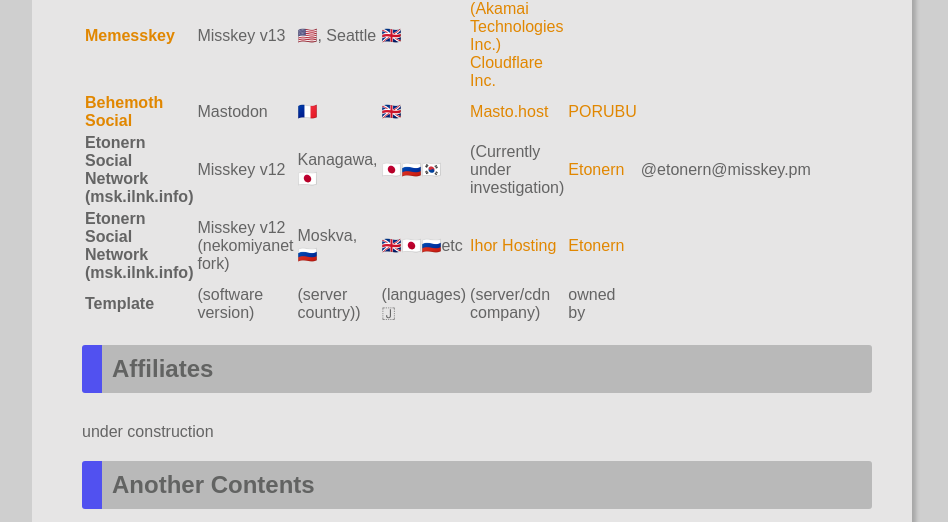
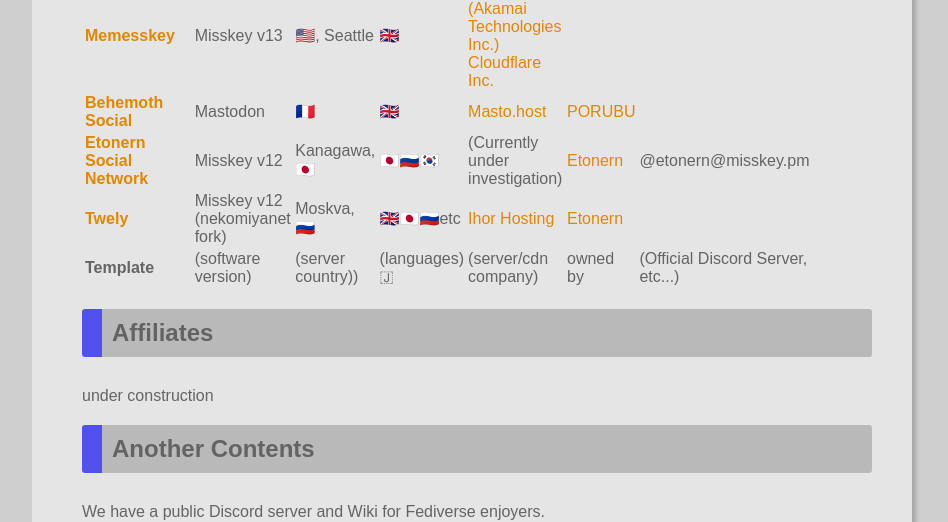
Before and after one commit to porubu0325/fian.github.io, a plain HTML site: page index.html in a window 1280 px wide. Shown: the part 967-1489 px from the top of the page, without its empty margins (168-1116 px from the left). Drawn offline with Linux system fonts and the light colour scheme.

Commit message:
Update index.html

```diff
--- a/index.html
+++ b/index.html
@@ -107,22 +107,22 @@
                     <td class="notes"></td>
                 </tr>
                 <tr>
-                    <th class="membername">Etonern Social Network (msk.ilnk.info)</th>
+                    <th class="membername"><a href="https://msk.ilnk.info/">Etonern Social Network</a></th>
                     <td class="softwares">Misskey v12</td>
                     <td class="country">Kanagawa, 🇯🇵</td>
                     <td class="langs">🇯🇵🇷🇺🇰🇷</td>
                     <td class="serverhost">(Currently under investigation)</td>
-                    <td class="instanceowner"><a href="@etonern@misskey.pm">Etonern</a></td>
+                    <td class="instanceowner"><a href="https://misskey.pm/etonern">Etonern</a></td>
                     <td class="sociallinks">@etonern@misskey.pm</td>
                     <td class="membernotes"></td>
                 </tr>
                 <tr>
-                    <th class="membername">Etonern Social Network (msk.ilnk.info)</th>
+                    <th class="membername"><a href="twely.etn.icu">Twely</a></th>
                     <td class="softwares">Misskey v12 (nekomiyanet fork)</td>
                     <td class="country">Moskva, 🇷🇺</td>
                     <td class="langs">🇬🇧🇯🇵🇷🇺etc</td>
                     <td class="serverhost"><a href="https://ihor.ru/">Ihor Hosting</a></td>
-                    <td class="instanceowner"><a href="@etonern@misskey.pm">Etonern</a></td>
+                    <td class="instanceowner"><a href="https://misskey.pm/etonern">Etonern</a></td>
                     <td class="sociallinks"></td>
                     <td class="membernotes"></td>
                 </tr>
@@ -134,7 +134,7 @@
                     <td class="langs">(languages)🇯</td>
                     <td class="serverhost">(server/cdn company)</td>
                     <td class="instanceowner">owned by</td>
-                    <td class="sociallinks"></td>
+                    <td class="sociallinks">(Official Discord Server, etc...)</td>
                     <td class="membernotes"></td>
                 </tr>
             </table>
```
